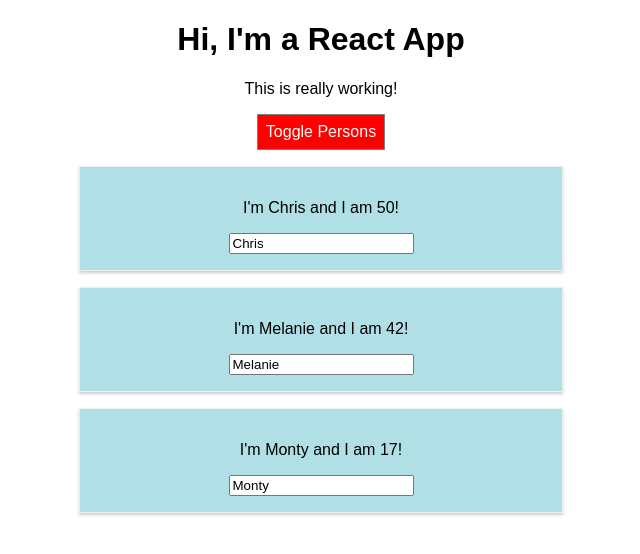
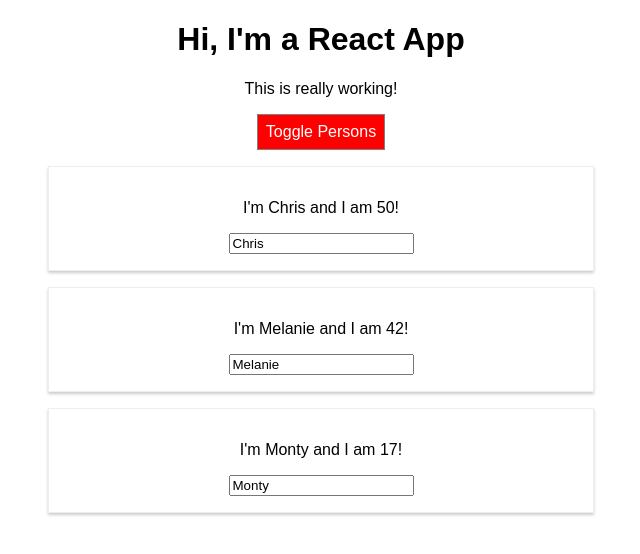
Before and after one commit to HeWhoShallNotBeMentioned/RCG_Project1_React_Frontend, a React (Create React App) app: page / in a window 1280 px wide. Both pictures are taken after a click on the button "Toggle Persons". Shown: the top 554 px of the page, without its empty margins (319-959 px from the left). Built offline with nearby package versions, Linux system fonts and the light colour scheme.

Commit message:
removed radium so that we can implement css modules

```diff
--- a/src/App.js
+++ b/src/App.js
@@ -1,6 +1,6 @@
 import React, { Component } from 'react';
 import './App.css';
-import Radium, { StyleRoot } from 'radium';
+
 import Person from './Person/Person';
 
 class App extends Component {
@@ -62,10 +62,6 @@
       border: '1px solid grey',
       padding: '8px',
       cursor: 'pointer',
-      ':hover': {
-        backgroundColor: 'purple',
-        color: 'yellow',
-      },
     };
 
     let persons = null;
@@ -87,10 +83,6 @@
         </div>
       );
       styleButton.backgroundColor = 'red';
-      styleButton[':hover'] = {
-        backgroundColor: 'pink',
-        color: 'black',
-      };
     }
 
     let classes = [];
@@ -103,7 +95,6 @@
     }
 
     return (
-      <StyleRoot>
       <div className="App">
         <h1>Hi, I'm a React App</h1>
         <p className={classes.join(' ')}> This is really working!</p>
@@ -112,12 +103,11 @@
         </button>
         {persons}
       </div>
-      </StyleRoot>
     );
   }
 }
 
-export default Radium(App);
+export default App;
 
 {
   /* <Person person={this.state.persons[0]} />
--- a/src/Person/Person.js
+++ b/src/Person/Person.js
@@ -1,16 +1,10 @@
 import React from 'react';
-import Radium from 'radium';
+
 import './Person.css';
 
 const person = props => {
-  const style = {
-    '@media (min-width: 500px)': {
-      backgroundColor: 'powderblue',
-      width: '450px',
-    },
-  };
   return (
-    <div style={style} className="Person">
+    <div className="Person">
       <p onClick={props.click}>
         I'm {props.name} and I am {props.age}!
       </p>
@@ -20,4 +14,4 @@
   );
 };
 
-export default Radium(person);
+export default person;
```
Lines whose indentation alone changed are shown as unchanged.
